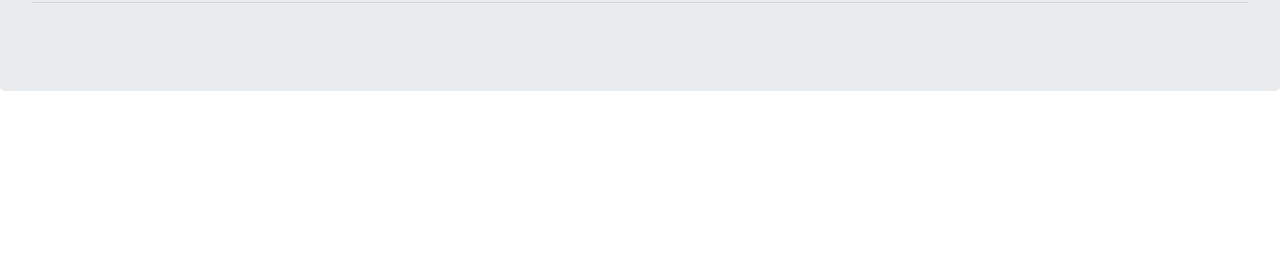
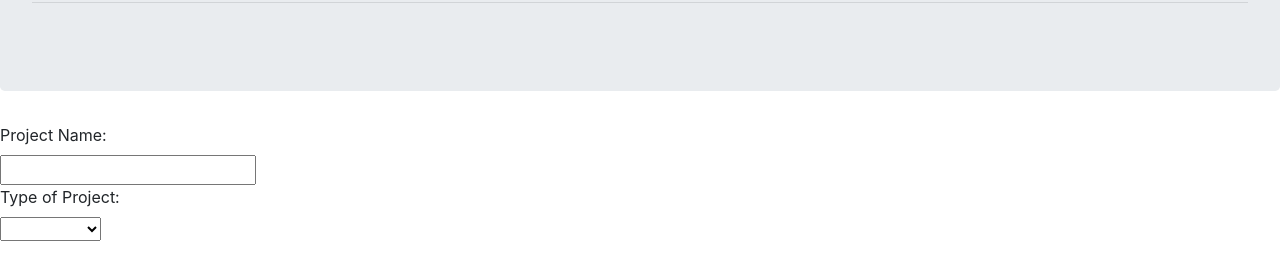
Before and after one commit to a-barkley/Project-Tracker, a plain HTML site: page index.html in a window 1280 px wide. Shown: the part 153-432 px from the top of the page. Drawn offline with nearby package versions, Linux system fonts and the light colour scheme.

Commit message:
testing JS and adding form

```diff
--- a/index.html
+++ b/index.html
@@ -20,8 +20,28 @@
         </div>
     </header>
 
+    <form>
+        <label for="projectName">Project Name:</label><br>
+        <input type="text" id="projectName" name="projectName"><br>
+        <label for="projectType">Type of Project:</label><br>
+        <select id="projectType" name="projectType">
+            <option value="blank"></option>
+            <option value="html">HTML</option>
+            <option value="css">CSS</option>
+            <option value="javascript">Javascript</option>
+            <option value="bootstrap">Bootstrap</option>
+            <option value="jquery">JQuery</option>
+            <option value="moment">Moment</option>
+        </select>
+    </form>
 
 
+
+    <script
+      src="https://code.jquery.com/jquery-3.5.1.min.js"
+      integrity="sha256-9/aliU8dGd2tb6OSsuzixeV4y/faTqgFtohetphbbj0="
+      crossorigin="anonymous"
+    ></script>
 
 <script src="https://code.jquery.com/jquery-1.12.4.js"></script>
 <script src="https://code.jquery.com/ui/1.12.1/jquery-ui.js"></script>
```
